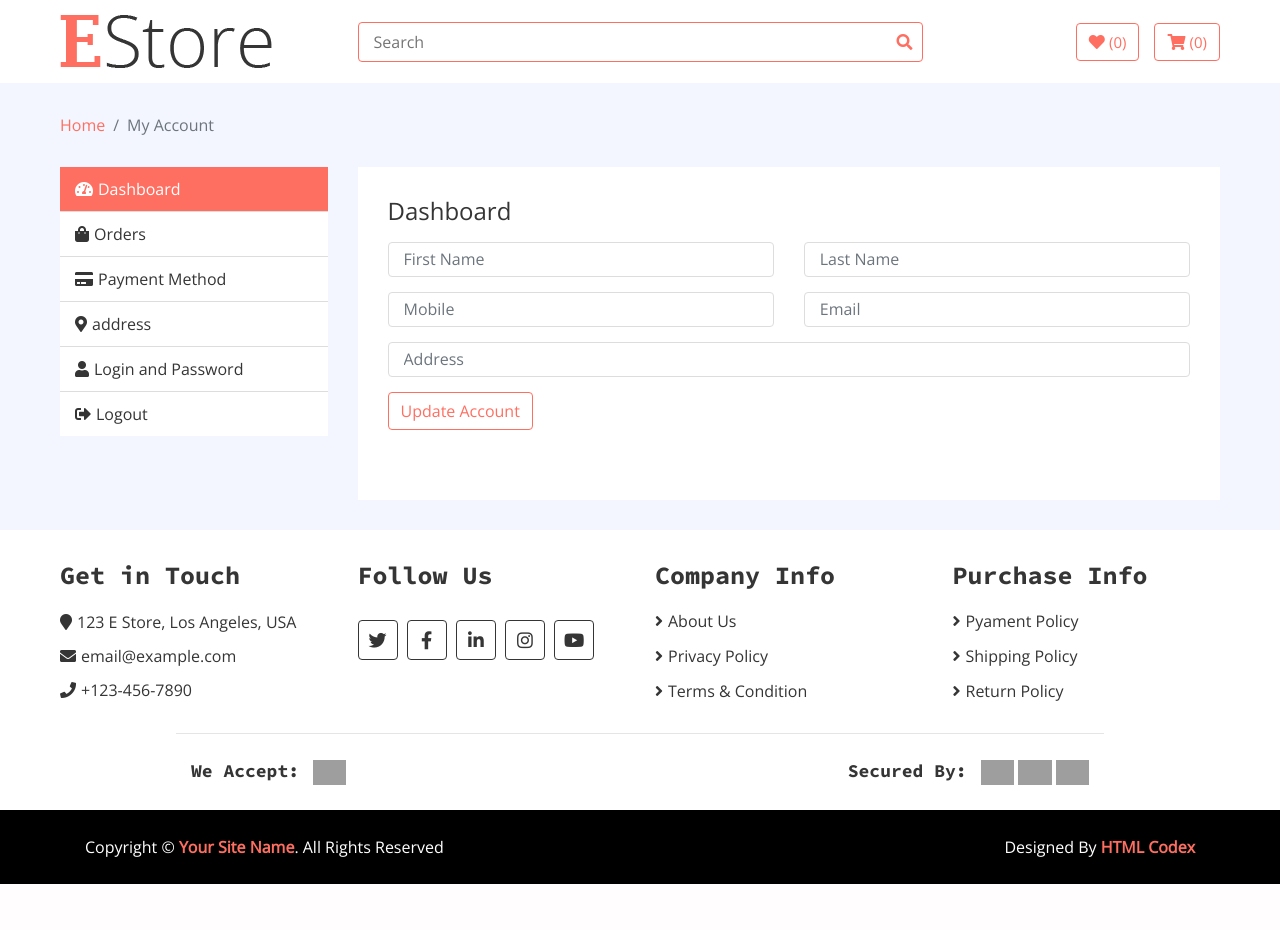
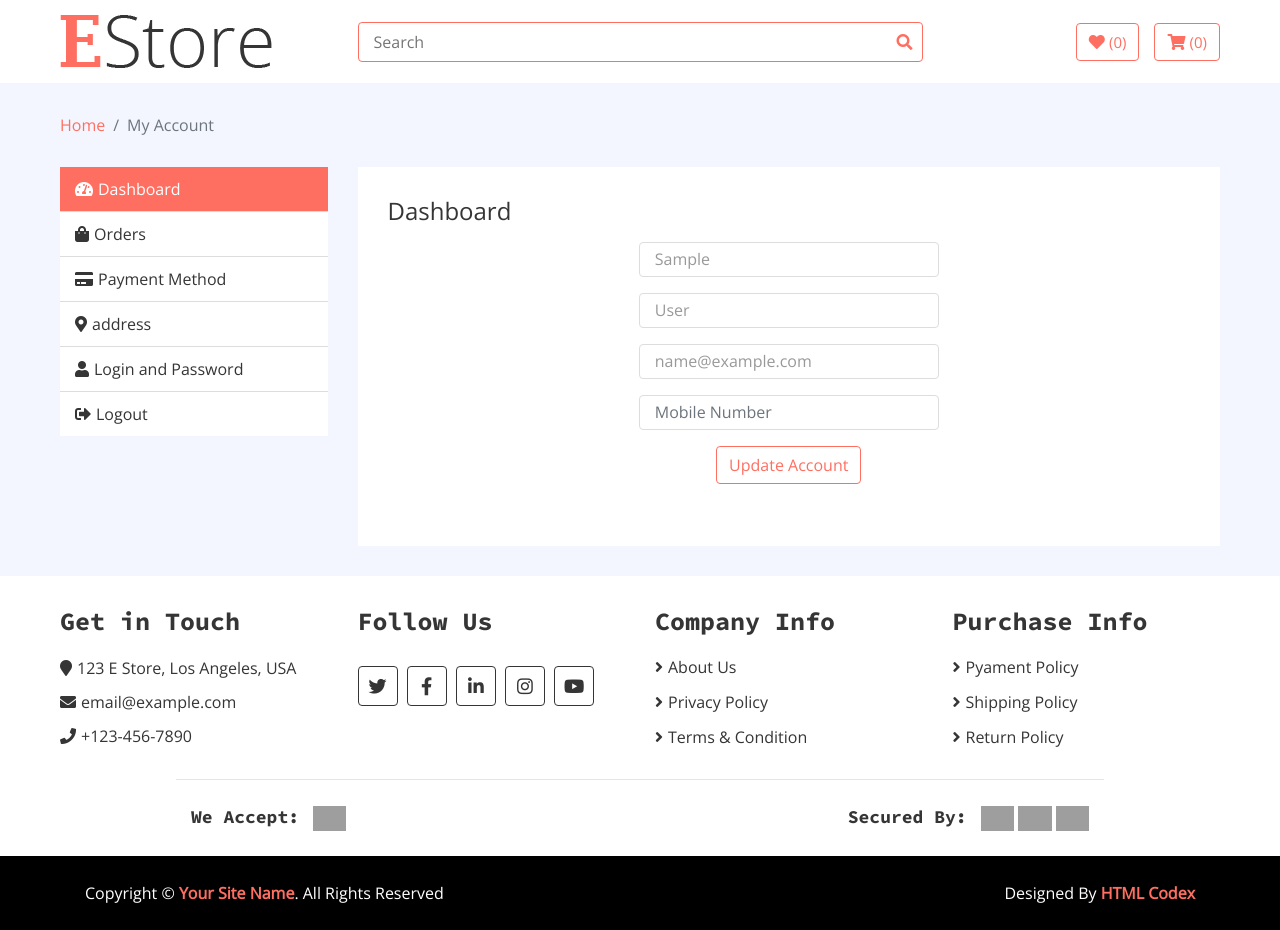
Before and after one commit to pratik111099/EstoreWebsite, a Django app: page /myaccount/ in a window 1280 px wide. Shown: the part 64-994 px from the top of the page. Before the commit the page ends 948 px from the top, so only its background shows below. Run offline with Django 4.2, Linux system fonts and the light colour scheme; the visitor is signed in with stand-in values (Sample User, id 1); some libraries are stand-ins or nearby versions; grey boxes are pictures that could not be loaded.

Commit message:
Profile & Changepassword

```diff
--- a/templates/navbar.html
+++ b/templates/navbar.html
@@ -32,7 +32,7 @@
                     <a href="product-detail.html" class="nav-item nav-link">Product Detail</a>
                     <a href="cart.html" class="nav-item nav-link">Cart</a>
                     <a href="checkout.html" class="nav-item nav-link">Checkout</a>
-                    <a href="my-account.html" class="nav-item nav-link">My Account</a>
+                    <a href="{% url 'myaccount' %}" class="nav-item nav-link">My Account</a>
                     <div class="nav-item dropdown">
                         <a href="#" class="nav-link dropdown-toggle" data-toggle="dropdown">More Pages</a>
                         <div class="dropdown-menu">
--- a/user/forms.py
+++ b/user/forms.py
@@ -1,6 +1,7 @@
+from django import forms
 from django.forms import ModelForm, TextInput, EmailInput, NumberInput, PasswordInput
 from .models import User
-from django.contrib.auth.forms import UserCreationForm, PasswordResetForm
+from django.contrib.auth.forms import UserCreationForm, PasswordResetForm, PasswordChangeForm
 
 class loginForm(ModelForm):
     class Meta:
@@ -54,6 +55,7 @@ class registrationForm(UserCreationForm):
 
         }
 
+
 class userPasswordResetForm(PasswordResetForm):
     class Meta:
         model = User
@@ -65,3 +67,34 @@ class userPasswordResetForm(PasswordResetForm):
                 'placeholder': 'Enter Your Email'
                 }),
         }
+
+
+class UserUpdateForm(forms.ModelForm):
+    class Meta:
+        model = User
+        fields = ['email', 'first_name', 'last_name', 'mobile_number']
+        widgets = {
+            'first_name': TextInput(attrs={
+                'class': "form-control",
+                'style': 'max-width: 300px;',
+                'placeholder': 'First Name'
+                }),
+
+            'last_name': TextInput(attrs={
+                'class': "form-control",
+                'style': 'max-width: 300px;',
+                'placeholder': 'Last Name'
+                }),
+
+            'email': EmailInput(attrs={
+                'class': "form-control",
+                'style': 'max-width: 300px;',
+                'placeholder': 'Email'
+                }),
+
+            'mobile_number': NumberInput(attrs={
+                'class': "form-control",
+                'style': 'max-width: 300px;',
+                'placeholder': 'Mobile Number'
+                }),
+        }
--- a/user/models.py
+++ b/user/models.py
@@ -11,4 +11,4 @@ class User(AbstractUser):
     mobile_number = models.IntegerField(null=True)
 
     USERNAME_FIELD = 'email'
-    REQUIRED_FIELDS = []
+    REQUIRED_FIELDS = ['username']
--- a/user/templates/user/my-account.html
+++ b/user/templates/user/my-account.html
@@ -32,18 +32,18 @@
                             <div class="tab-pane fade show active" id="dashboard-tab" role="tabpanel" aria-labelledby="dashboard-nav">
                                 <h4>Dashboard</h4>
                                 <p>
-                                    <div class="row">
+                                    {% comment %} <div class="row">
                                         <div class="col-md-6">
-                                            <input class="form-control" type="text" placeholder="First Name">
+                                            <input class="form-control" type="text" value="{{myuser.first_name}}" placeholder="First Name">
                                         </div>
                                         <div class="col-md-6">
-                                            <input class="form-control" type="text" placeholder="Last Name">
+                                            <input class="form-control" type="text" value="{{myuser.last_name}}" placeholder="Last Name">
                                         </div>
                                         <div class="col-md-6">
-                                            <input class="form-control" type="text" placeholder="Mobile">
+                                            <input class="form-control" type="text" value="{{myuser.mobile_number}}" placeholder="Mobile">
                                         </div>
                                         <div class="col-md-6">
-                                            <input class="form-control" type="text" placeholder="Email">
+                                            <input class="form-control" type="text" value="{{myuser.email}}" placeholder="Email">
                                         </div>
                                         <div class="col-md-12">
                                             <input class="form-control" type="text" placeholder="Address">
@@ -51,6 +51,45 @@
                                         <div class="col-md-12">
                                             <button class="btn">Update Account</button>
                                             <br><br>
+                                        </div>
+                                    </div> {% endcomment %}
+
+                                    <div class="row1"  >
+                                        <div>
+                                            {% if form.errors %}
+                                            <div class="alert alert-danger" role="alert">
+                                            <strong>Error:</strong> Please correct the errors below.
+                                            <ul>
+                                                {% for field in form %}
+                                                {% if field.errors %}
+                                                    <li>{{ field.label }}: {{ field.errors|join:", " }}</li>
+                                                {% endif %}
+                                                {% endfor %}
+                                            </ul>
+                                            </div>
+                                            {% endif %}
+                                        </div>
+
+                                        <div align="center">
+                                            <form action="" method="post">
+                                                {% csrf_token %}
+
+                                                <div class="form-group">
+                                                    {{ form.first_name }}
+                                                </div>
+                                                <div class="form-group">
+                                                    {{ form.last_name }}
+                                                </div>
+                                                <div class="form-group">
+                                                    {{ form.email }}
+                                                </div>
+                                                <div class="form-group">
+                                                    {{ form.mobile_number }}
+                                                </div>
+                                                <div class="col-md-12 pb-3">
+                                                    <button class="btn">Update Account</button>
+                                                </div>
+                                            </form>
                                         </div>
                                     </div>
                                 </p>
@@ -122,20 +161,33 @@
                             </div>
                             <div class="tab-pane fade" id="account-tab" role="tabpanel" aria-labelledby="account-nav">
                                 <h4>Password change</h4>
-                                <div class="row">
+                                <form method="POST" action="{% url 'changepass' %}">
+                                    {% csrf_token %}
+                                    {% comment %} <div class="row">
                                         <div class="col-md-12">
-                                        <input class="form-control" type="password" placeholder="Current Password">
+                                            <input class="form-control" type="password" name="password" placeholder="Current Password">
                                         </div>
                                         <div class="col-md-6">
-                                        <input class="form-control" type="text" placeholder="New Password">
+                                            <input class="form-control" type="text" name="newpassword" placeholder="New Password">
                                         </div>
                                         <div class="col-md-6">
-                                        <input class="form-control" type="text" placeholder="Confirm Password">
+                                            <input class="form-control" type="text" name="newconfirmpassword" placeholder="Confirm Password">
                                         </div>
                                         <div class="col-md-12">
                                             <button class="btn">Save Changes</button>
                                         </div>
+                                    </div> {% endcomment %}
+
+                                    <div align="center">
+                                        <div>
+                                            {{form2.as_p}}
                                         </div>
+                                        <div class="col-md-12">
+                                            <button class="btn" >Save Changes</button>
+                                        </div>
+
+                                    </div>
+                                </form>
                             </div>
                         </div>
                     </div>
--- a/user/templates/user/passwordresetform.html
+++ b/user/templates/user/passwordresetform.html
@@ -43,7 +43,7 @@
                                         <div class="form-group">
                                             {% comment %} <input type="password" name="password" class= "form-control width:10px!important;"> {% endcomment %}
 
-                                            <input type="password" name="password" placeholder="Enter New Password" >
+                                            <input class="form-control" style="width:300px" type="password" name="password" placeholder="Enter New Password" >
                                         </div>
                                         <div class="col-md-12 pb-3">
                                             <button class="btn">Submit</button>
--- a/user/urls.py
+++ b/user/urls.py
@@ -12,4 +12,5 @@ urlpatterns = [
     path('passwordresetform/<uidb64>/<token>', views.userPasswordRestViewForm, name='passwordresetform'),
 
     path('myaccount/', views.myAccountView, name='myaccount'),
+    path('changepass/', views.ChangePasswordView, name='changepass'),
 ]
--- a/user/views.py
+++ b/user/views.py
@@ -1,7 +1,7 @@
 from Estorewebsite import settings
 from django.http import HttpResponse
 from django.shortcuts import render, redirect
-from .forms import loginForm, registrationForm, userPasswordResetForm
+from .forms import loginForm, registrationForm, userPasswordResetForm, UserUpdateForm, PasswordChangeForm
 from .models import User
 from django.contrib import messages
 from django.contrib.auth import authenticate, login, logout
@@ -161,4 +161,36 @@ def userPasswordRestViewForm(request, uidb64, token):
 
 
 def myAccountView(request):
-    return render(request, 'user/my-account.html')
+    if request.method == "POST":
+
+        form = UserUpdateForm(request.POST, instance=request.user)
+        if form.is_valid():
+            form.save()
+            messages.success(request, 'User upadted Successfully')
+            return redirect('myaccount')
+
+
+    else:
+        form = UserUpdateForm(instance=request.user)
+        form2 = PasswordChangeForm(request.user)
+
+
+    context={
+        'form':form,
+        'form2':form2,
+    }
+    return render(request, 'user/my-account.html', context)
+
+
+def ChangePasswordView(request):
+    if request.method == "POST":
+        form2 = PasswordChangeForm(request.user, request.POST)
+        if form2.is_valid():
+            form2.save()
+            messages.success(request, 'Your password was successfully updated!')
+            return redirect('login')
+
+        else:
+            messages.warning(request, 'Invalid Password')
+            return redirect('myaccount')
+    return redirect('myaccount')
```
Also changed, not shown: user/migrations/0001_initial.py, user/migrations/0002_alter_user_first_name_alter_user_last_name_and_more.py (deleted). Lines whose indentation alone changed are shown as unchanged.
